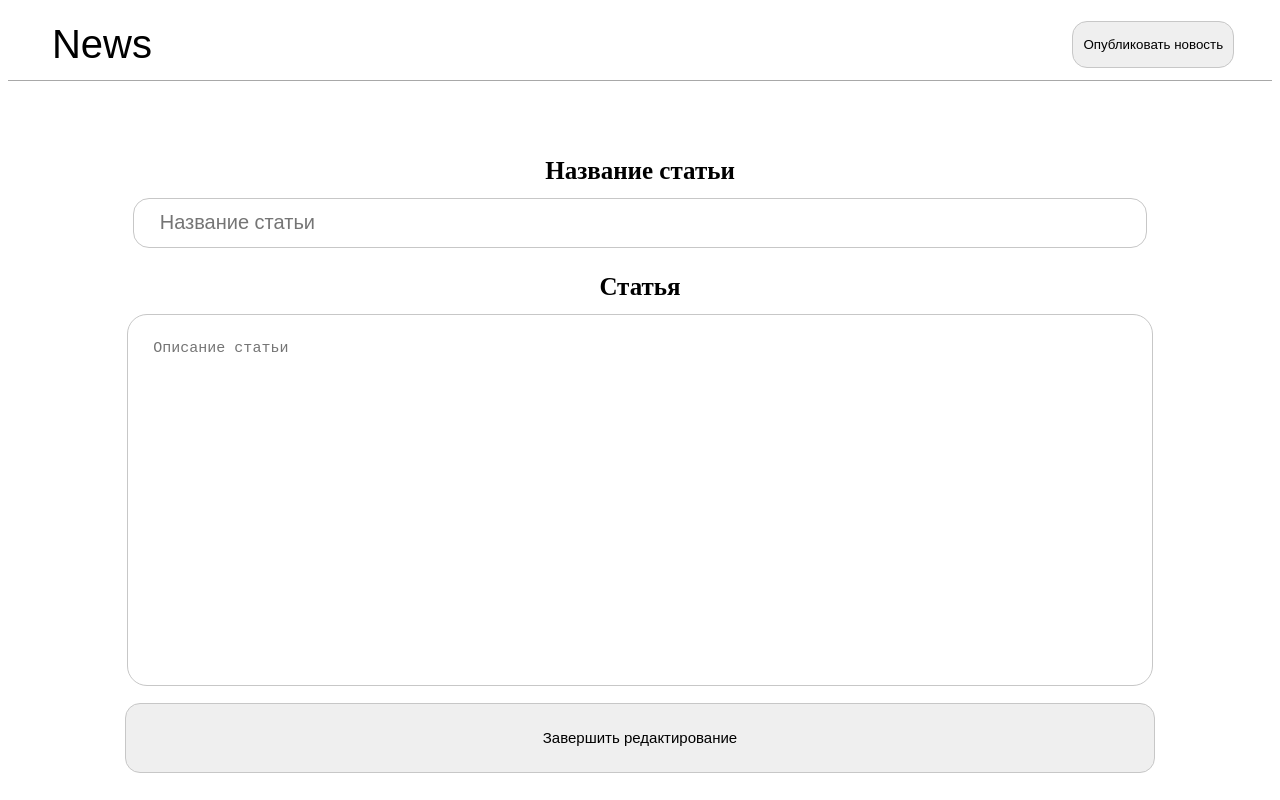
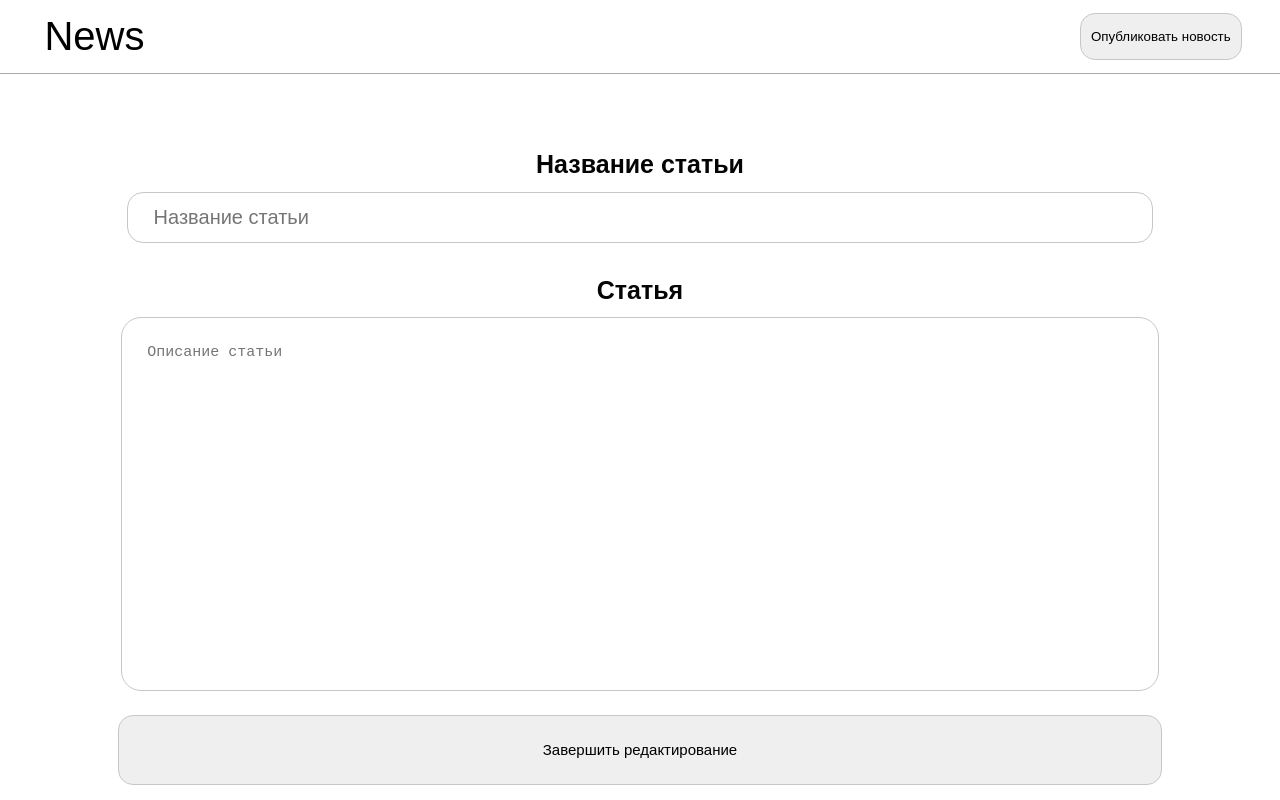
Before and after one commit to VidyakinDenis/SEOTLT, a React (Vite) app: page /editing/1 in a window 1280 px wide. Built offline with nearby package versions, Linux system fonts and the light colour scheme.

Commit message:
fixed bugs

```diff
--- a/src/core/App.tsx
+++ b/src/core/App.tsx
@@ -1,18 +1,13 @@
 import HomePage from '../pages/home-page';
 import { BrowserRouter, Route, Routes } from 'react-router-dom';
-import DetailsOfNews from '../pages/detail-of-news';
-import { useAppDispatch } from '../store/hooks';
-import { useEffect } from 'react';
-import { initializeState } from '../store/slices/news-slice';
+import DetailsOfNews from '../pages/detail-of-news-page';
+// import { useAppDispatch } from '../store/hooks';
+// import { useEffect } from 'react';
+// import { initializeState } from '../store/slices/news-slice';
 import NewsFormPage from '../pages/news-form-page';
 import { Header } from '../UI/header';
 
 export const App = () => {
-  const dispatch = useAppDispatch();
-  useEffect(() => {
-    dispatch(initializeState());
-  }, []);
-
   return (
     <>
       <BrowserRouter>
--- a/src/main.tsx
+++ b/src/main.tsx
@@ -4,6 +4,7 @@ import { Provider } from 'react-redux';
 import { App } from './core/App.tsx';
 
 import { setupStore } from './store';
+import { GlobalStyle } from './core/globals/global-style.ts';
 
 const store = setupStore();
 
@@ -12,6 +13,7 @@ const root = createRoot(container);
 
 root.render(
   <Provider store={store}>
+    <GlobalStyle />
     <App />
   </Provider>,
 );
--- a/src/pages/detail-of-news/index.tsx
+++ b/src/pages/detail-of-news-page/index.tsx
@@ -1,21 +1,22 @@
 import * as S from './styled.ts';
 import { useEffect } from 'react';
 import { useAppDispatch, useAppSelector } from '../../store/hooks';
-import { getSelectedNews } from '../../store/slices/news-slice';
+import { setSelectedNews } from '../../store/slices/news-slice';
 import { useNavigate, useParams } from 'react-router-dom';
-import EditingImage from '../../public/images/detail-of-news/edit-icon.svg';
+import EditingImage from '../../public/icons/edit-icon.svg';
 
 const DetailsOfNews = () => {
   const dispatch = useAppDispatch();
-  const selectedNews = useAppSelector((store) => store.news.selected);
+  const store = useAppSelector((store) => store.news);
+  const { selectedNews } = store;
   const { id } = useParams<{ id: string }>();
   const navigate = useNavigate();
 
   useEffect(() => {
     if (id) {
-      dispatch(getSelectedNews(id));
+      dispatch(setSelectedNews(id));
     }
-  }, [id, dispatch]);
+  }, [id]);
 
   if (!selectedNews) {
     return <div>Loading...</div>;
--- a/src/pages/home-page/news-list-item/index.tsx
+++ b/src/pages/home-page/news-list-item/index.tsx
@@ -4,6 +4,7 @@ import { FC } from 'react';
 import { INews } from '../../../store/slices/news-slice/types/news-types.ts';
 import { useAppDispatch } from '../../../store/hooks';
 import { deleteNews } from '../../../store/slices/news-slice';
+import { useNavigate } from 'react-router-dom';
 
 interface INewsListItemProps {
   listItem: INews;
@@ -11,14 +12,18 @@ interface INewsListItemProps {
 
 export const NewsListItem: FC<INewsListItemProps> = ({ listItem }) => {
   const dispatch = useAppDispatch();
-
+  const navigate = useNavigate();
   const handleDelete = () => {
     dispatch(deleteNews(listItem.id));
   };
 
+  const handleRedirectToDetails = () => {
+    navigate(`/news/${listItem.id}`);
+  };
+
   return (
-    <S.NewsListItemWrapper>
-      <S.NewsName href={`/news/${listItem.id}`}>{listItem.name}</S.NewsName>
+    <S.NewsListItemWrapper onClick={handleRedirectToDetails}>
+      <S.NewsName>{listItem.name}</S.NewsName>
       <EndOfCard>
         <S.NewsDate>{listItem.date}</S.NewsDate>
         <S.DeleteItemButton onClick={handleDelete}>удалить статью</S.DeleteItemButton>
--- a/src/pages/home-page/news-list-item/styled.ts
+++ b/src/pages/home-page/news-list-item/styled.ts
@@ -13,6 +13,7 @@ export const NewsListItemWrapper = styled.div`
   display: flex;
   justify-content: space-between;
   min-width: 280px;
+  cursor: pointer;
   @media (max-width: 850px) {
     padding: 10px;
     flex-direction: column;
--- a/src/pages/news-form-page/index.tsx
+++ b/src/pages/news-form-page/index.tsx
@@ -4,7 +4,7 @@ import { FormProvider, SubmitHandler, useForm } from 'react-hook-form';
 import TitleInput from './inputs/title-input';
 import DescriptionInput from './inputs/desription-input';
 import { useAppDispatch, useAppSelector } from '../../store/hooks';
-import { create, getSelectedNews, update } from '../../store/slices/news-slice';
+import { create, setSelectedNews, update } from '../../store/slices/news-slice';
 import { useNavigate, useParams } from 'react-router-dom';
 import { useEffect } from 'react';
 
@@ -13,20 +13,20 @@ const NewsFormPage = () => {
   const { id } = useParams<{ id: string }>();
 
   const dispatch = useAppDispatch();
-  const methods = useForm<INewsForm>({ mode: 'onChange' });
+  const methods = useForm<INewsForm>({ mode: 'onSubmit' });
 
   const {
     handleSubmit,
     formState: { errors },
   } = methods;
 
-  const selectedItem = useAppSelector((store) => store.news.selected);
+  const selectedItem = id && useAppSelector((store) => store.news.selectedNews);
 
   useEffect(() => {
     if (id) {
-      dispatch(getSelectedNews(id));
+      dispatch(setSelectedNews(id));
     }
-  }, []);
+  }, [id]);
 
   const submit: SubmitHandler<INewsForm> = (data) => {
     if (id) {
--- a/src/pages/news-form-page/styled.ts
+++ b/src/pages/news-form-page/styled.ts
@@ -5,11 +5,10 @@ export const NewsFormPageWrapper = styled.form`
   flex-direction: column;
   text-align: center;
   margin-top: 5%;
+  gap: 20px;
 `;
 
-export const InputBlock = styled.div`
-  margin-bottom: 1%;
-`;
+export const InputBlock = styled.div``;
 
 export const InputTitle = styled.h3`
   margin-top: 1%;
@@ -18,7 +17,7 @@ export const InputTitle = styled.h3`
 `;
 
 export const ErrorMessage = styled.div`
-  background-color: red;
+  color: red;
 `;
 
 export const SubmitButton = styled.button`
--- a/src/store/slices/news-slice/index.ts
+++ b/src/store/slices/news-slice/index.ts
@@ -5,18 +5,20 @@ import dayjs from 'dayjs';
 
 interface IInitialState {
   news: INews[];
-  selected: INews | null;
+  selectedNews: INews | null;
 }
+const localStorageStore = localStorage.getItem('news');
 
 const initialState: IInitialState = {
-  news: [],
-  selected: null,
+  news: localStorageStore ? JSON.parse(localStorageStore) : [],
+  selectedNews: null,
 };
 
 export const NewsSlice = createSlice({
   name: 'news',
   initialState,
   reducers: {
+    // создание новости
     create(state, action: PayloadAction<INewsForm>) {
       const id = v1();
       const date = dayjs().format('HH:mm DD.MM.YYYY');
@@ -29,25 +31,27 @@ export const NewsSlice = createSlice({
       });
       localStorage.setItem('news', JSON.stringify(state.news));
     },
-    getSelectedNews(state, action: PayloadAction<string>) {
-      const localStorageStore = localStorage.getItem('news');
-      if (localStorageStore) state.news = JSON.parse(localStorageStore);
+
+    // установка новости для подробного отображения
+    setSelectedNews(state, action: PayloadAction<string>) {
+      console.log(action.payload);
       const selectedNews = state.news.find((news) => news.id === action.payload);
-      state.selected = selectedNews || null;
+      if (selectedNews) {
+        state.selectedNews = selectedNews;
+      } else {
+        state.selectedNews = null;
+      }
     },
+
+    // удаление новости из списка
     deleteNews(state, action: PayloadAction<string>) {
-      const deletedItemIndex = state.news.findIndex((news) => news.id === action.payload);
-      if (deletedItemIndex >= 0) {
-        state.news = [
-          ...state.news.slice(0, deletedItemIndex),
-          ...state.news.slice(deletedItemIndex + 1),
-        ];
-      }
+      state.news = state.news.filter((news) => news.id !== action.payload);
       localStorage.setItem('news', JSON.stringify(state.news));
     },
 
+    // обновление имеющейся новости
     update(state, action: PayloadAction<IUpdateNews>) {
-      const date = dayjs().format('HH:mm-DD.MM.YYYY');
+      const date = dayjs().format('HH:mm DD.MM.YYYY');
 
       const { id, name, description } = action.payload;
 
@@ -59,19 +63,9 @@ export const NewsSlice = createSlice({
       }
       localStorage.setItem('news', JSON.stringify(state.news));
     },
-
-    initializeState(state) {
-      const localStorageStore = localStorage.getItem('news');
-      if (localStorageStore) {
-        state.news = JSON.parse(localStorageStore);
-      } else {
-        state.news = [];
-      }
-      state.selected = null;
-    },
   },
 });
 
-export const { create, deleteNews, update, initializeState, getSelectedNews } = NewsSlice.actions;
+export const { create, deleteNews, update, setSelectedNews } = NewsSlice.actions;
 
 export default NewsSlice.reducer;
```
Also changed, not shown: src/pages/home-page/index.tsx (+6 -2 lines), src/pages/detail-of-news-page/styled.ts (renamed from src/pages/detail-of-news/styled.ts), src/public/icons/edit-icon.svg (renamed from src/public/images/detail-of-news/edit-icon.svg).
